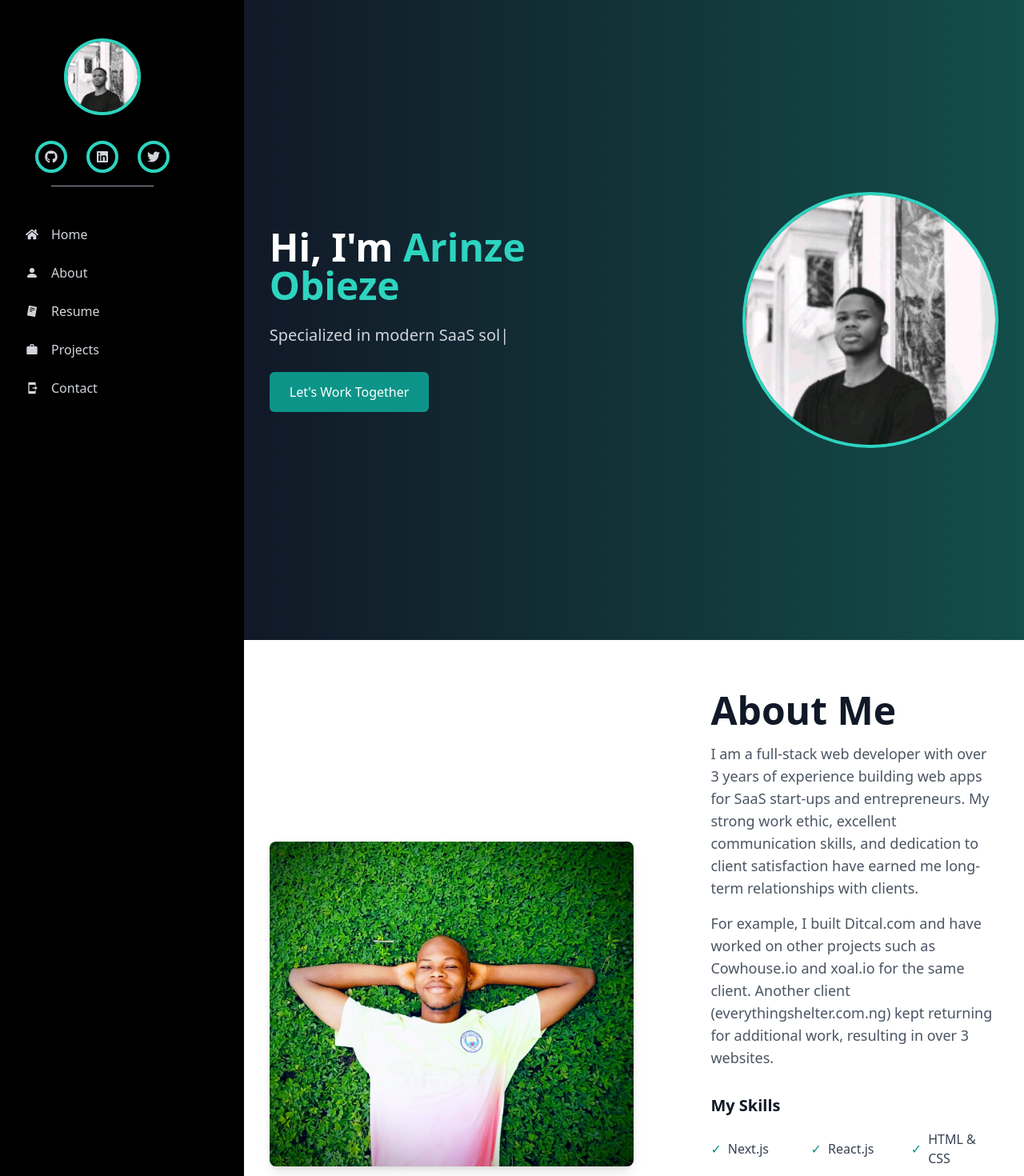
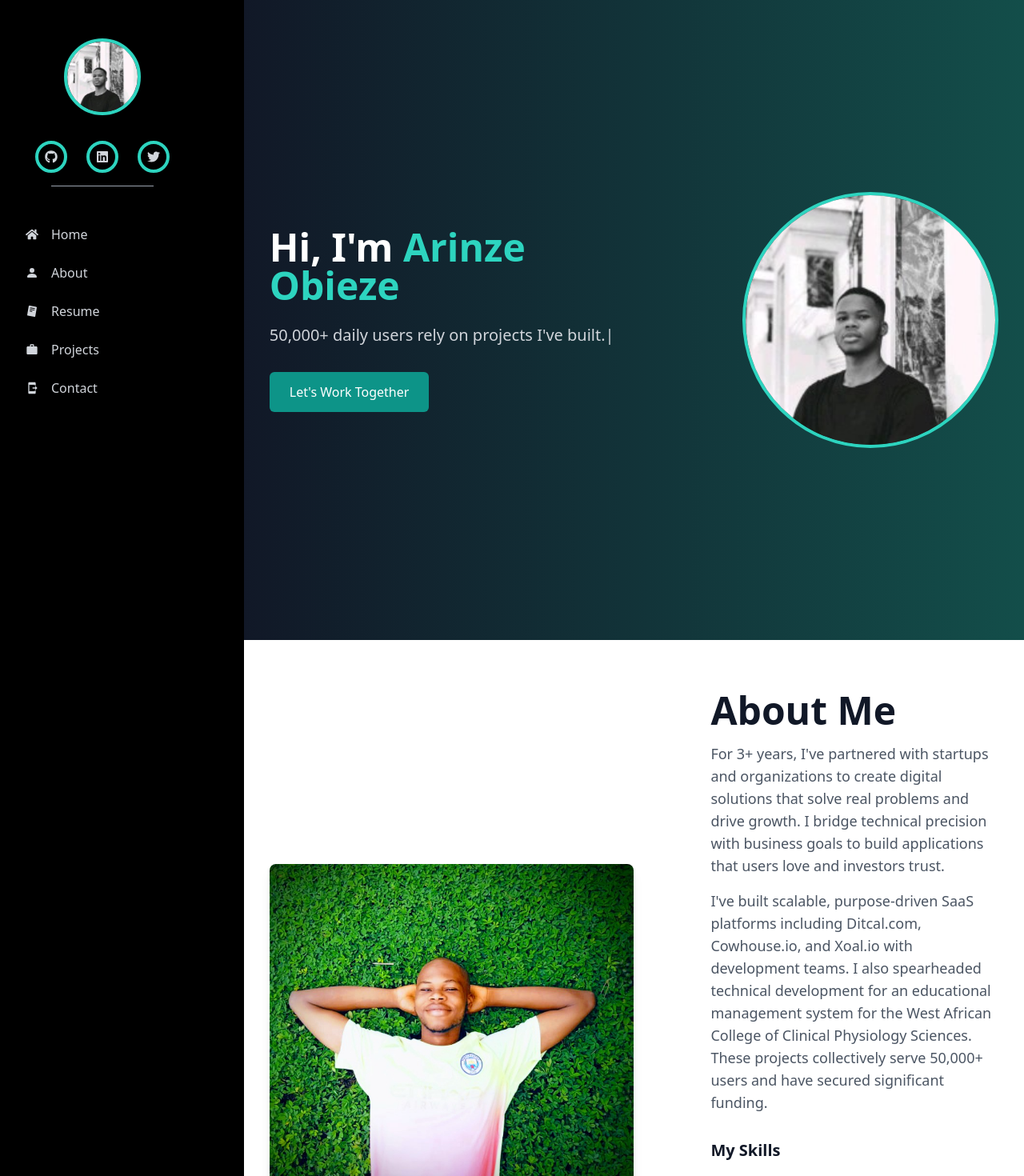
Before and after one commit to Arinze-Obieze/portfolio, a Next.js app: page / in a window 1280 px wide. Shown: the top 1470 px of the page at 80% size. Built offline with nearby package versions, Linux system fonts and the light colour scheme.

Commit message:
updated the hero, about and added waccps project in projects section

```diff
--- a/components/About.jsx
+++ b/components/About.jsx
@@ -35,17 +35,16 @@ const AboutSection = () => {
             <h2 className="text-4xl font-bold text-gray-900 sm:text-5xl">About Me</h2>
             <div className="mt-4 space-y-4 md:text-lg text-gray-600">
             <p>
-            I am a full-stack web developer with over 3 years of experience building web apps for
-              SaaS start-ups and entrepreneurs. My strong work ethic, excellent
-              communication skills, and dedication to client satisfaction have earned me
-              long-term relationships with clients.
+            For 3+ years, I've partnered with startups and organizations to create digital solutions
+            that solve real problems and drive growth. I bridge technical precision with business
+            goals to build applications that users love and investors trust.
             </p>
-              <p>
-              For example, I built Ditcal.com and have
-              worked on other projects such as Cowhouse.io and xoal.io for the same client.
-              Another client (everythingshelter.com.ng) kept returning for additional work,
-              resulting in over 3 websites.
-              </p>
+            <p>
+  I've built scalable, purpose-driven SaaS platforms including Ditcal.com, Cowhouse.io, and Xoal.io
+  with development teams. I also spearheaded technical development for an educational management system
+  for the West African College of Clinical Physiology Sciences. These projects collectively
+  serve 50,000+ users and have secured significant funding.
+</p>
 
             </div>
 
--- a/components/Contact.jsx
+++ b/components/Contact.jsx
@@ -84,7 +84,7 @@ const ContactSection = () => {
               </div>
               <div>
                 <h4 className="text-lg font-medium text-gray-900">Phone / whatsapp</h4>
-                <p className="mt-1 text-gray-600">+234 916 159 7308</p>
+                <p className="mt-1 text-gray-600">+234 707 511 4433</p>
               </div>
               <div>
                 <h4 className="text-lg font-medium text-gray-900">Social Media</h4>
--- a/components/Experience.jsx
+++ b/components/Experience.jsx
@@ -84,6 +84,22 @@ export default function Resume() {
       icon: "✍️",
       Link: 'https://everythingshelter.com.ng/',
     },
+    {
+      year: "March 2025 - August 2025",
+      role: "Contract Fullstack Developer",
+      company: "waccps.org",
+      location: "Remote",
+      description:
+        "Developed an education management website for West African College of Clinical Physiology Sciences (WACCPS)",
+      tasks: [
+        "Built a role-based school management system",
+        "Built an inhouse email campaign system for newsletters and announcements.",
+
+      ],
+
+      icon: "✍️",
+      Link: 'https://www.waccps.org/',
+    },
   ];
 
   return (
--- a/components/Hero.jsx
+++ b/components/Hero.jsx
@@ -21,9 +21,10 @@ const HeroSection = () => {
             <div className="text-lg sm:text-xl md:2xl text-gray-300 mb-8">
               <ReactTyped
                 strings={[
-                  "A Full-Stack Web Developer.",
-                  "Specialized in modern SaaS solutions.",
-                  "Writing clean, scalable, and maintainable code.",
+                  "Full-Stack Web Developer.",
+                  "50,000+ daily users rely on projects I've built.",
+                  "Lead development teams to deliver projects from idea to production.",
+                  "My projects have secured significant funding."
                 ]}
                 typeSpeed={50}
                 backSpeed={30}
--- a/components/Project.jsx
+++ b/components/Project.jsx
@@ -1,6 +1,11 @@
 import { useState } from "react";
 
 const clientProjects = [
+  {
+    title: "Waccps.org",
+    description: "An education management website for West African College of Clinical Physiology Sciences (WACCPS)",
+    link: "https://www.waccps.org/",
+  },
   {
     title: "Xoal.io",
     description: "A SaaS no-code platform for personalized customer journey automation.",
```
